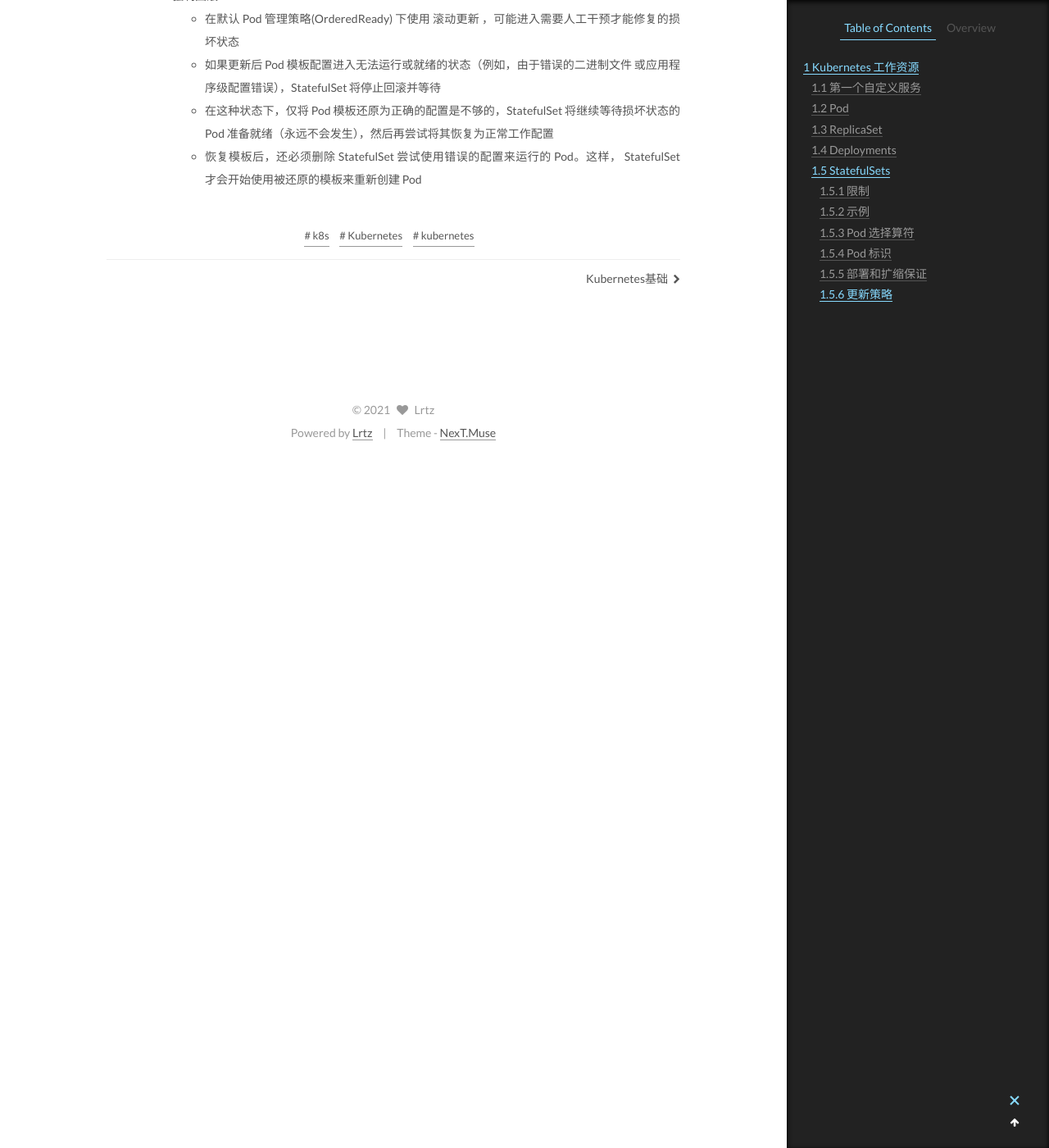
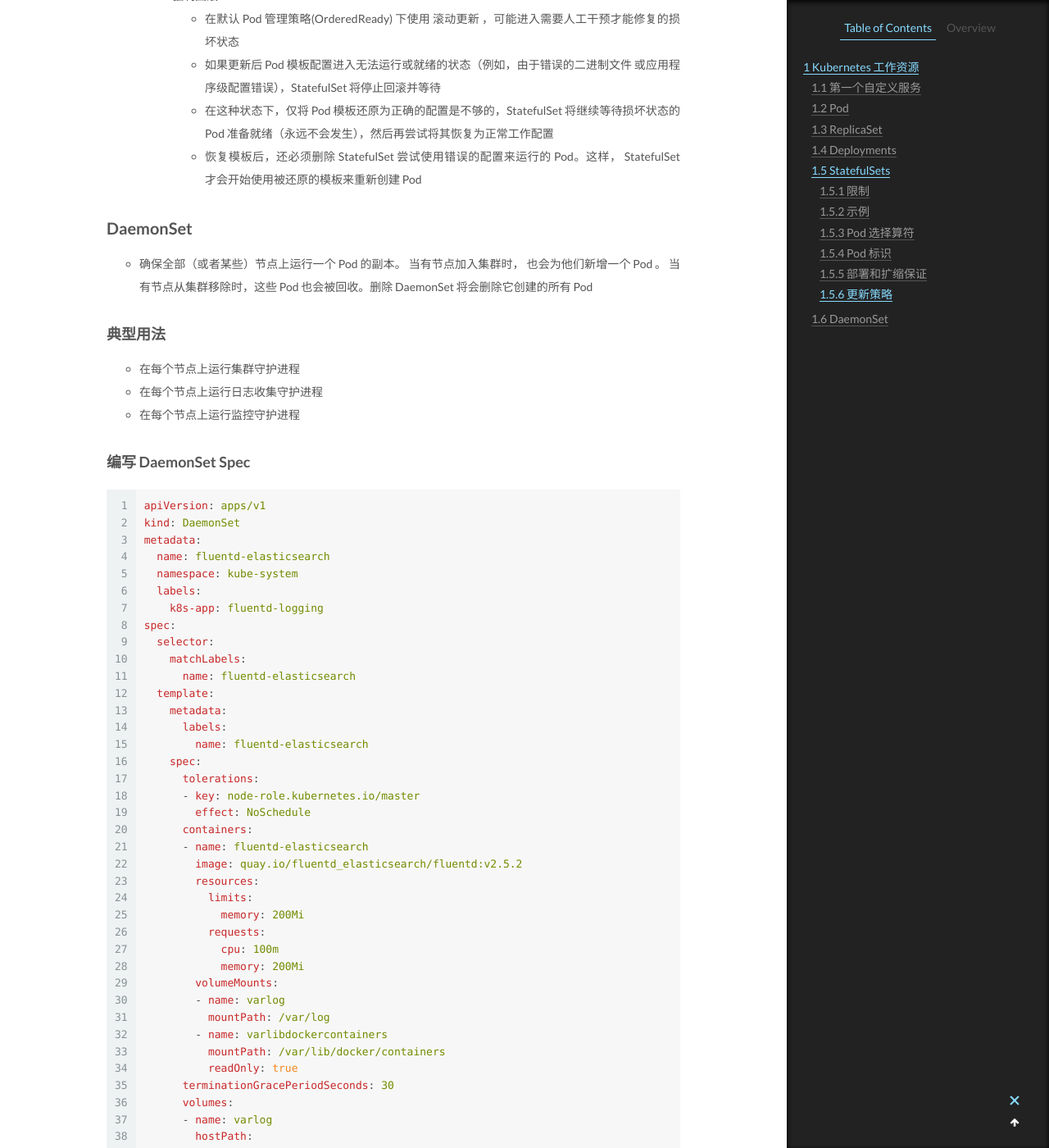
Before and after one commit to lrtz-v/lrtz-v.github.io, a Jekyll site: the page built from _posts/2020-12-26-Kubernetes工作资源.md, in a window 1280 px wide and 1400 px high, scrolled down 13406 px. Shown: the whole window at 82% size. Built offline with Jekyll 4.4.1, drawn with Linux system fonts in a browser that asks for light colours; formulas are drawn with MathJax 3; some of the changed text lies outside the part shown.

Commit message:
add daemonset case

````diff
--- a/_posts/2020-12-26-Kubernetes工作资源.md
+++ b/_posts/2020-12-26-Kubernetes工作资源.md
@@ -541,3 +541,69 @@ spec:
     - 如果更新后 Pod 模板配置进入无法运行或就绪的状态（例如，由于错误的二进制文件 或应用程序级配置错误），StatefulSet 将停止回滚并等待
     - 在这种状态下，仅将 Pod 模板还原为正确的配置是不够的，StatefulSet 将继续等待损坏状态的 Pod 准备就绪（永远不会发生），然后再尝试将其恢复为正常工作配置
     - 恢复模板后，还必须删除 StatefulSet 尝试使用错误的配置来运行的 Pod。这样， StatefulSet 才会开始使用被还原的模板来重新创建 Pod
+
+## DaemonSet
+
+- 确保全部（或者某些）节点上运行一个 Pod 的副本。 当有节点加入集群时， 也会为他们新增一个 Pod 。 当有节点从集群移除时，这些 Pod 也会被回收。删除 DaemonSet 将会删除它创建的所有 Pod
+
+### 典型用法
+
+- 在每个节点上运行集群守护进程
+- 在每个节点上运行日志收集守护进程
+- 在每个节点上运行监控守护进程
+
+### 编写 DaemonSet Spec
+
+```yaml
+apiVersion: apps/v1
+kind: DaemonSet
+metadata:
+  name: fluentd-elasticsearch
+  namespace: kube-system
+  labels:
+    k8s-app: fluentd-logging
+spec:
+  selector:
+    matchLabels:
+      name: fluentd-elasticsearch
+  template:
+    metadata:
+      labels:
+        name: fluentd-elasticsearch
+    spec:
+      tolerations:
+      - key: node-role.kubernetes.io/master
+        effect: NoSchedule
+      containers:
+      - name: fluentd-elasticsearch
+        image: quay.io/fluentd_elasticsearch/fluentd:v2.5.2
+        resources:
+          limits:
+            memory: 200Mi
+          requests:
+            cpu: 100m
+            memory: 200Mi
+        volumeMounts:
+        - name: varlog
+          mountPath: /var/log
+        - name: varlibdockercontainers
+          mountPath: /var/lib/docker/containers
+          readOnly: true
+      terminationGracePeriodSeconds: 30
+      volumes:
+      - name: varlog
+        hostPath:
+          path: /var/log
+      - name: varlibdockercontainers
+        hostPath:
+          path: /var/lib/docker/containers
+```
+
+- Pod 模板
+  - 在 DaemonSet 中的 Pod 模板必须具有一个值为 Always 的 RestartPolicy。 当该值未指定时，默认是 Always
+
+- 仅在某些节点上运行 Pod
+  - 如果指定了 .spec.template.spec.nodeSelector，DaemonSet 控制器将在能够与 Node 选择算符 匹配的节点上创建 Pod
+  - 类似可以指定 .spec.template.spec.affinity，之后 DaemonSet 控制器 将在能够与节点亲和性 匹配的节点上创建 Pod
+
+### Daemon Pods 调度
````
